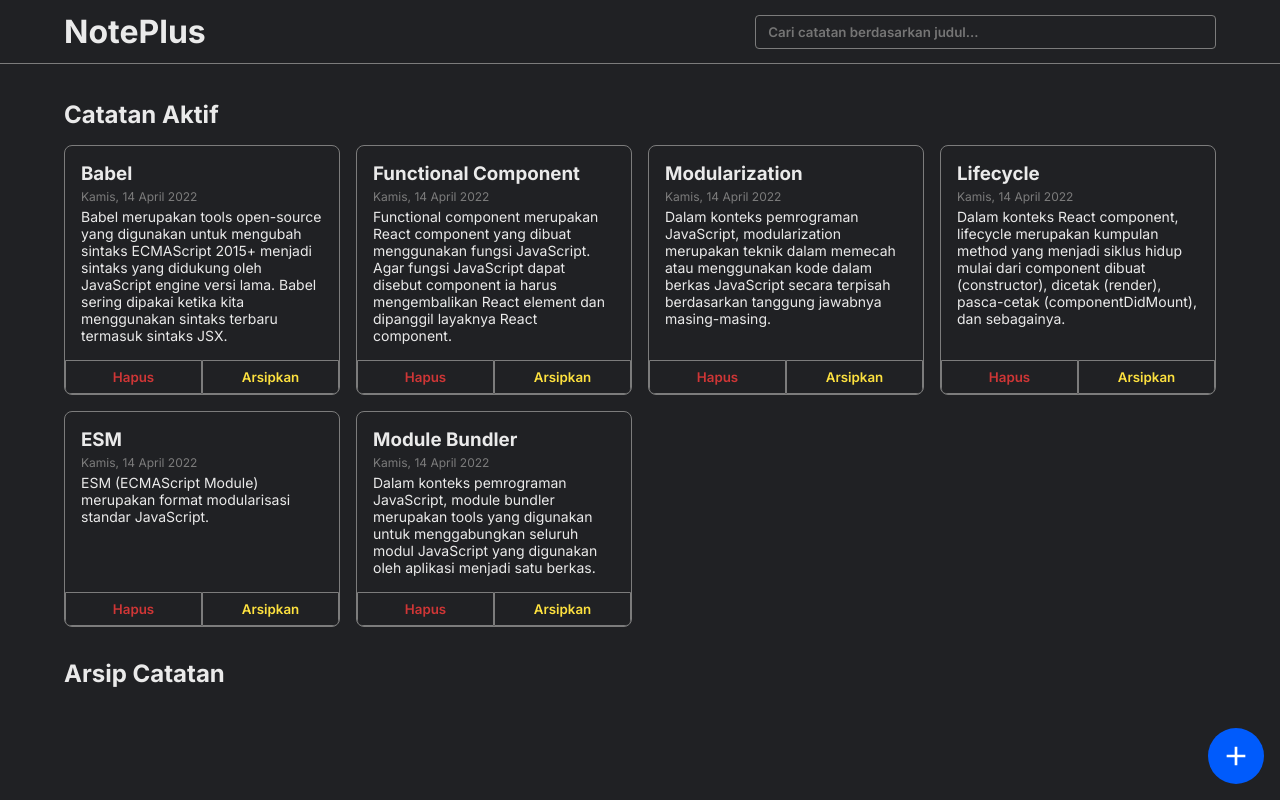
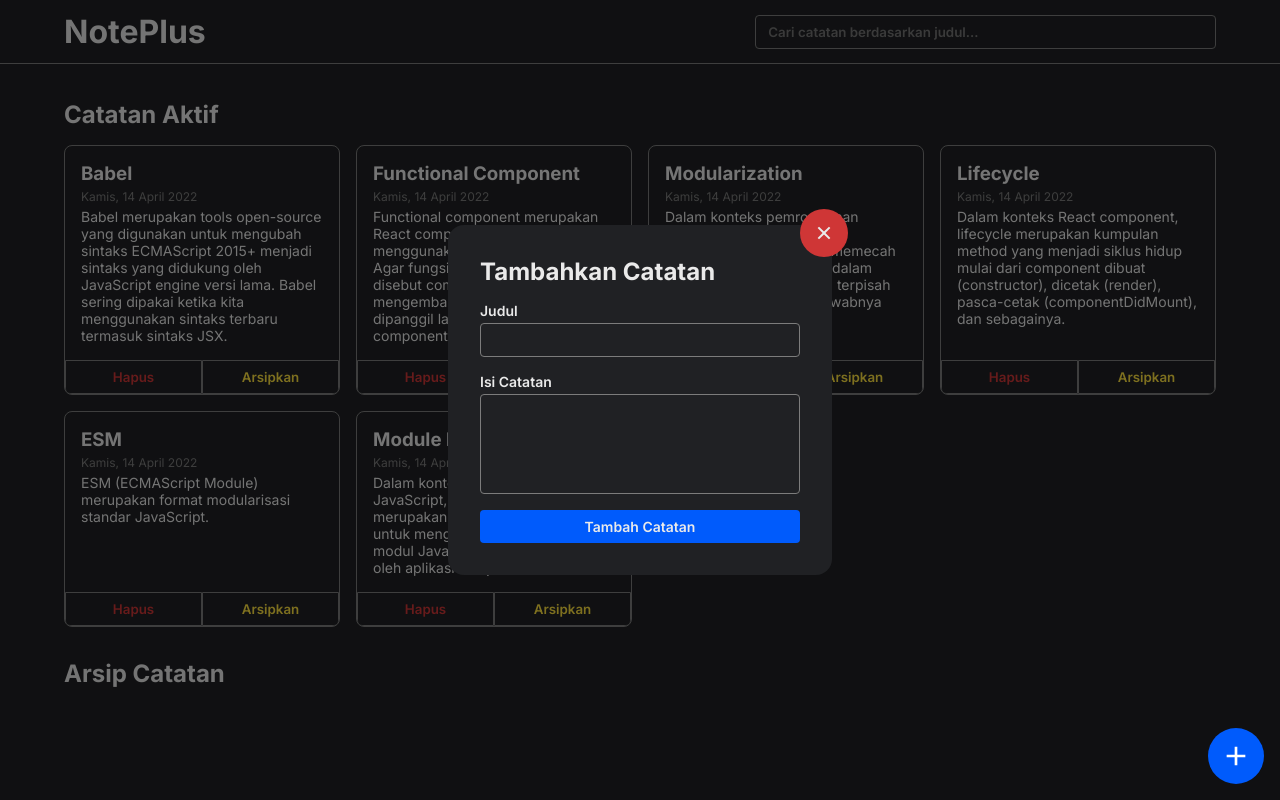
Before and after one commit to agreytosira/noteplus, a React (Vite) app: page / in a window 1280 px wide. Both pictures are taken after a click on the button 1236 px from the left and 756 px from the top of the page. Built offline with nearby package versions, Linux system fonts and the light colour scheme.

Commit message:
style: finish styling note add modal and its button

```diff
--- a/src/components/FloatingButton.jsx
+++ b/src/components/FloatingButton.jsx
@@ -1,8 +1,8 @@
 import React from 'react';
 
-function FloatingButton() {
+function FloatingButton({ handler }) {
     return (
-        <button className='floating-button'>
+        <button className='floating-button' onClick={handler}>
             <svg xmlns='http://www.w3.org/2000/svg' viewBox='0 0 24 24' fill='currentColor'>
                 <path d='M11 11V5H13V11H19V13H13V19H11V13H5V11H11Z'></path>
             </svg>
--- /dev/null
+++ b/src/components/NoteAddModal.jsx
@@ -0,0 +1,33 @@
+import React, { Component } from 'react';
+
+class NoteAddModal extends Component {
+    render() {
+        return (
+            <div className='note-modal'>
+                <div className='note-modal__container'>
+                    <h2>Tambahkan Catatan</h2>
+                    <form>
+                        <div className='input-group'>
+                            <label htmlFor='title'>Judul</label>
+                            <input type='text' name='title' required />
+                        </div>
+                        <div className='input-group'>
+                            <label htmlFor='body'>Isi Catatan</label>
+                            <textarea name='body' required></textarea>
+                        </div>
+                        <button type='submit' className='btn-primary'>
+                            Tambah Catatan
+                        </button>
+                    </form>
+                    <button className='close-button' onClick={this.props.handler}>
+                        <svg xmlns='http://www.w3.org/2000/svg' viewBox='0 0 24 24' fill='currentColor'>
+                            <path d='M11.9997 10.5865L16.9495 5.63672L18.3637 7.05093L13.4139 12.0007L18.3637 16.9504L16.9495 18.3646L11.9997 13.4149L7.04996 18.3646L5.63574 16.9504L10.5855 12.0007L5.63574 7.05093L7.04996 5.63672L11.9997 10.5865Z'></path>
+                        </svg>
+                    </button>
+                </div>
+            </div>
+        );
+    }
+}
+
+export default NoteAddModal;
--- a/src/components/NoteApp.jsx
+++ b/src/components/NoteApp.jsx
@@ -2,6 +2,7 @@ import React, { Component } from 'react';
 import getInitialData from './../utils/data';
 import FloatingButton from './FloatingButton';
 import Header from './Header';
+import NoteAddModal from './NoteAddModal';
 import NoteContainer from './NoteContainer';
 
 export class NoteApp extends Component {
@@ -9,8 +10,17 @@ export class NoteApp extends Component {
         super(props);
 
         this.state = {
-            notes: getInitialData()
+            notes: getInitialData(),
+            isModalOpen: false
         };
+
+        this.openModalHandler = this.openModalHandler.bind(this);
+    }
+
+    openModalHandler() {
+        this.setState((prevState) => ({
+            isModalOpen: !prevState.isModalOpen
+        }));
     }
 
     render() {
@@ -18,7 +28,8 @@ export class NoteApp extends Component {
             <>
                 <Header />
                 <NoteContainer notes={this.state.notes} />
-                <FloatingButton />
+                <FloatingButton handler={this.openModalHandler} />
+                {this.state.isModalOpen && <NoteAddModal handler={this.openModalHandler} />}
             </>
         );
     }
--- a/src/styles/global.scss
+++ b/src/styles/global.scss
@@ -2,6 +2,8 @@ $white: #eaeaea;
 $grey: #7c7c7c;
 $body: #202124;
 $blue: #005bfc;
+$red: #cf3636;
+$yellow: #fde13f;
 
 * {
     padding: 0;
@@ -15,12 +17,14 @@ body {
     color: $white;
 }
 
-input {
+input,
+textarea {
     padding: 0.5rem 0.75rem;
     background: none;
     border: 1px solid $grey;
     color: $white;
     border-radius: 0.25rem;
+    resize: none;
 }
 
 // Header
@@ -104,23 +108,74 @@ input {
                 transition: all 0.3s ease;
 
                 &:nth-child(1) {
-                    color: #cf3636;
+                    color: $red;
                     border-radius: 0 0 0 5px;
 
                     &:hover {
-                        background-color: #cf3636;
+                        background-color: $red;
                         color: $white;
                     }
                 }
 
                 &:nth-child(2) {
-                    color: #fde13f;
+                    color: $yellow;
                     border-radius: 0 0 5px 0;
 
                     &:hover {
-                        background-color: #fde13f;
+                        background-color: $yellow;
                         color: $body;
                     }
+                }
+            }
+        }
+    }
+
+    &-modal {
+        position: fixed;
+        top: 0;
+        left: 0;
+        height: 100dvh;
+        width: 100%;
+        z-index: 1;
+        background-color: rgba($color: black, $alpha: 0.5);
+        display: flex;
+        justify-content: center;
+        align-items: center;
+
+        &__container {
+            position: relative;
+            width: 30%;
+            margin: 0 auto;
+            display: flex;
+            flex-direction: column;
+            gap: 1rem;
+            background-color: $body;
+            padding: 2rem;
+            border-radius: 1rem;
+
+            textarea {
+                min-height: 100px;
+            }
+
+            .close-button {
+                position: absolute;
+                top: -1rem;
+                right: -1rem;
+                width: 3rem;
+                height: 3rem;
+                border-radius: 50%;
+                display: flex;
+                align-items: center;
+                justify-content: center;
+                cursor: pointer;
+                background-color: $red;
+                outline: none;
+                border: none;
+                color: $white;
+
+                svg {
+                    width: 1.5rem;
+                    height: 1.5rem;
                 }
             }
         }
@@ -128,6 +183,7 @@ input {
 }
 
 .floating-button {
+    z-index: 999;
     position: fixed;
     bottom: 1rem;
     right: 1rem;
@@ -154,4 +210,34 @@ input {
     }
 }
 
+.btn-primary {
+    background-color: $blue;
+    width: 100%;
+    display: block;
+    padding: 0.5rem 1rem;
+    border-radius: 0.25rem;
+    font-weight: 600;
+    color: $white;
+    outline: none;
+    border: none;
+    font-size: 14px;
+    cursor: pointer;
+    transition: all 0.3s ease;
+
+    &:hover {
+        background-color: darken($color: $blue, $amount: 10%);
+    }
+}
+
+.input {
+    &-group {
+        display: flex;
+        flex-direction: column;
+        font-weight: 600;
+        font-size: 14px;
+        gap: 0.25rem;
+        margin-bottom: 1rem;
+    }
+}
+
 @import './responsive';
```
